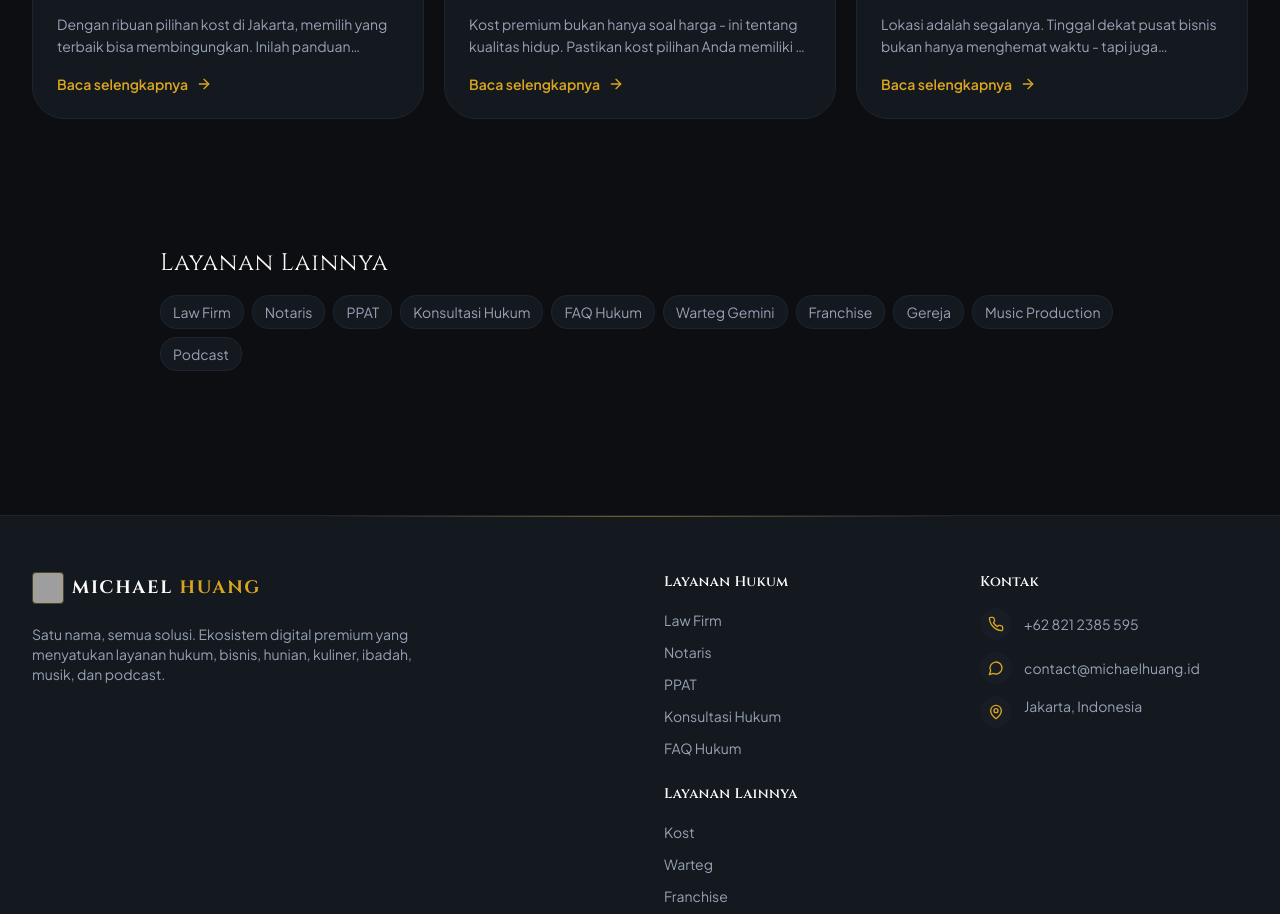
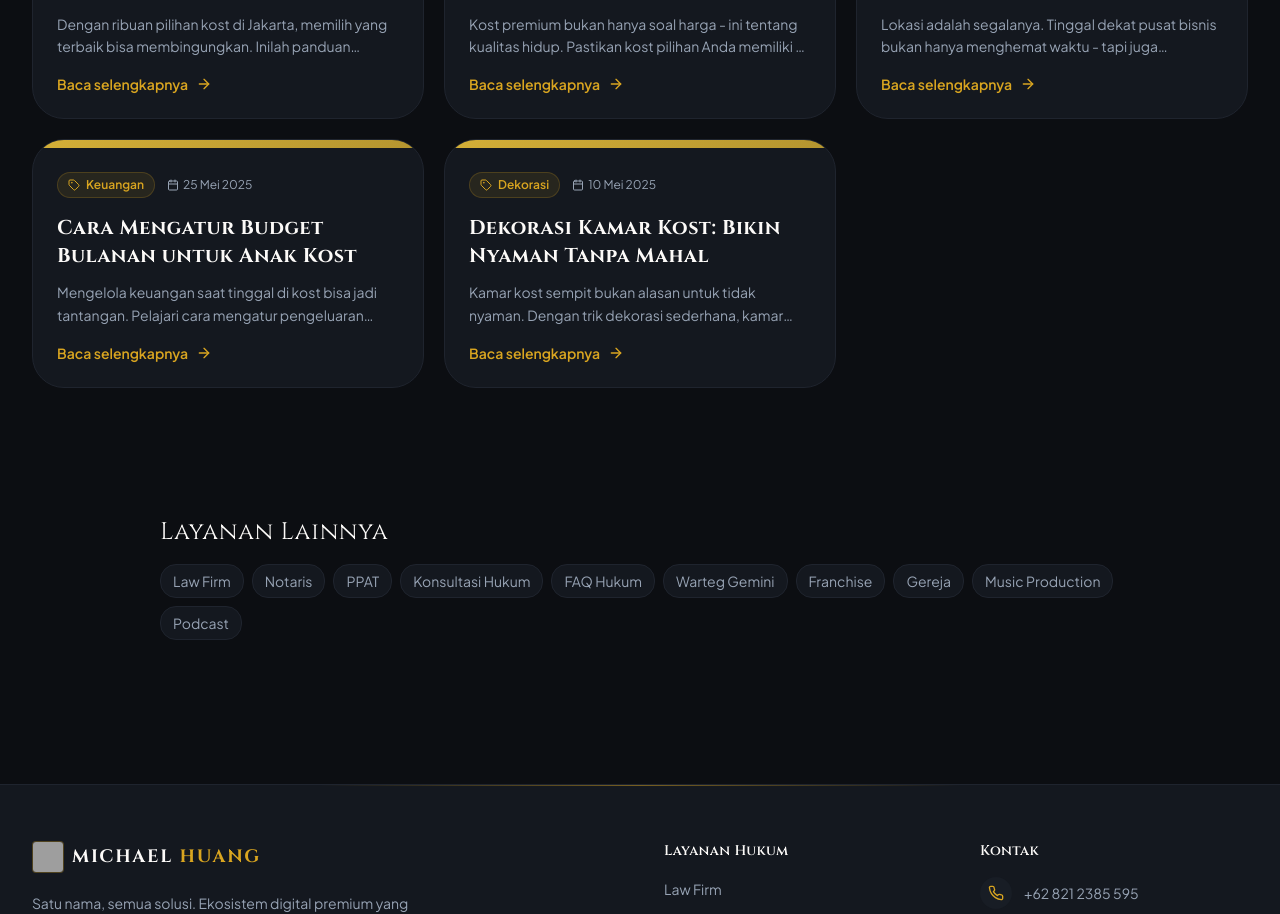
Before and after one commit to StevieAdrian/michael-huang, a Next.js app: page /kost-gemini-koolkost in a window 1280 px wide. Shown: the part 3180-4094 px from the top of the page. Built offline with nearby package versions, Linux system fonts and the light colour scheme; no server answers; grey boxes are pictures that could not be loaded.

Commit message:
feat: add kost articles

```diff
--- a/src/app/constants/kost-articles.ts
+++ b/src/app/constants/kost-articles.ts
@@ -28,6 +28,24 @@ export const kostArticles: Article[] = [
     date: "8 Feb 2025",
     category: "Gaya Hidup",
     slug: "keuntungan-kost-pusat-bisnis",
+  },
+  {
+    id: "4",
+    title: "Cara Mengatur Budget Bulanan untuk Anak Kost",
+    excerpt:
+      "Mengelola keuangan saat tinggal di kost bisa jadi tantangan. Pelajari cara mengatur pengeluaran bulanan agar tetap hemat tanpa mengorbankan kenyamanan.",
+    date: "25 Mei 2025",
+    category: "Keuangan",
+    slug: "budget-bulanan-anak-kost",
+  },
+  {
+    id: "5",
+    title: "Dekorasi Kamar Kost: Bikin Nyaman Tanpa Mahal",
+    excerpt:
+      "Kamar kost sempit bukan alasan untuk tidak nyaman. Dengan trik dekorasi sederhana, kamar Anda bisa terasa lebih luas, rapi, dan estetik.",
+    date: "10 Mei 2025",
+    category: "Dekorasi",
+    slug: "dekorasi-kamar-kost-nyaman",
   },
 ];
 
@@ -152,4 +170,132 @@ export const kostArticleDetails: Record<string, ArticleDetail> = {
     ],
     tags: ["Lokasi", "Pusat Bisnis", "Produktivitas", "Kost"],
   },
+  "budget-bulanan-anak-kost": {
+    slug: "budget-bulanan-anak-kost",
+    category: "Keuangan",
+    readTime: "7 menit",
+    date: "25 Mei 2025",
+    title: "Cara Mengatur Budget Bulanan untuk Anak Kost",
+    subtitle:
+      "Tinggal di kost artinya Anda harus mandiri mengatur keuangan. Dengan perencanaan yang tepat, Anda bisa hidup nyaman tanpa kehabisan uang di akhir bulan.",
+    author: {
+      name: "Tim Hunian Dr. Michael, S.H., S.T., M.Kn., M.Th., Ph.D.",
+      role: "Property Advisor",
+    },
+    content: [
+      {
+        type: "paragraph",
+        text: "Salah satu tantangan terbesar bagi penghuni kost, terutama mahasiswa dan pekerja muda, adalah mengelola keuangan bulanan. Tanpa perencanaan yang matang, pengeluaran bisa membengkak dan mengganggu kenyamanan hidup sehari-hari.",
+      },
+      {
+        type: "heading",
+        text: "Langkah-Langkah Mengatur Budget",
+      },
+      {
+        type: "list",
+        items: [
+          "Catat semua pemasukan bulanan Anda — gaji, uang saku, atau pendapatan freelance.",
+          "Pisahkan pengeluaran tetap (sewa kost, listrik, internet) dan pengeluaran variabel (makan, transportasi, hiburan).",
+          "Terapkan aturan 50/30/20: 50% kebutuhan, 30% keinginan, 20% tabungan.",
+          "Gunakan aplikasi pencatat keuangan untuk memantau pengeluaran harian.",
+          "Siapkan dana darurat minimal 1 bulan biaya hidup.",
+        ],
+      },
+      {
+        type: "heading",
+        text: "Tips Hemat Saat Tinggal di Kost",
+      },
+      {
+        type: "list",
+        items: [
+          "Masak sendiri — investasikan rice cooker atau kompor listrik kecil untuk menghemat biaya makan.",
+          "Manfaatkan promo dan diskon dari aplikasi pesan makanan secara bijak.",
+          "Cuci pakaian sendiri jika kost menyediakan mesin cuci bersama.",
+          "Gabung iuran internet atau streaming dengan teman satu kost.",
+          "Batasi pengeluaran hiburan dengan menentukan anggaran maksimal per minggu.",
+        ],
+      },
+      {
+        type: "quote",
+        text: "Hemat bukan berarti pelit. Hemat adalah seni mengelola uang agar setiap rupiah memberikan nilai terbaik untuk kualitas hidup Anda.",
+      },
+      {
+        type: "heading",
+        text: "Kapan Harus Pindah Kost?",
+      },
+      {
+        type: "paragraph",
+        text: "Jika biaya kost Anda menghabiskan lebih dari 30-35% total pemasukan bulanan, pertimbangkan untuk mencari alternatif yang lebih terjangkau. Kost yang terlalu mahal akan membuat pos pengeluaran lain menjadi terlalu ketat dan mengorbankan kualitas hidup.",
+      },
+      {
+        type: "paragraph",
+        text: "Kost Gemini menawarkan hunian nyaman dengan harga transparan — tanpa biaya tersembunyi. Hubungi kami untuk informasi kamar yang tersedia.",
+      },
+    ],
+    tags: ["Keuangan", "Budget", "Anak Kost", "Tips Hemat"],
+  },
+  "dekorasi-kamar-kost-nyaman": {
+    slug: "dekorasi-kamar-kost-nyaman",
+    category: "Dekorasi",
+    readTime: "6 menit",
+    date: "10 Mei 2025",
+    title: "Dekorasi Kamar Kost: Bikin Nyaman Tanpa Mahal",
+    subtitle:
+      "Kamar kost yang ditata dengan baik bisa meningkatkan mood dan produktivitas. Simak tips dekorasi sederhana yang bisa Anda terapkan hari ini.",
+    author: {
+      name: "Tim Hunian Dr. Michael, S.H., S.T., M.Kn., M.Th., Ph.D.",
+      role: "Resident Experience",
+    },
+    content: [
+      {
+        type: "paragraph",
+        text: "Kamar kost biasanya berukuran terbatas, tapi bukan berarti tidak bisa nyaman dan estetik. Dengan sedikit kreativitas dan budget yang wajar, Anda bisa mengubah kamar kost menjadi ruang yang menyenangkan untuk istirahat dan bekerja.",
+      },
+      {
+        type: "heading",
+        text: "Prinsip Dasar Dekorasi Kamar Kost",
+      },
+      {
+        type: "list",
+        items: [
+          "Pilih warna terang dan netral — warna putih, krem, atau pastel membuat ruangan terasa lebih luas.",
+          "Manfaatkan vertikal — gunakan rak dinding, hook, dan organizer gantung untuk menghemat lantai.",
+          "Less is more — hindari menumpuk barang. Simpan hanya yang benar-benar digunakan.",
+          "Pencahayaan yang tepat — tambahkan lampu meja atau LED strip untuk suasana yang lebih hangat.",
+        ],
+      },
+      {
+        type: "heading",
+        text: "Ide Dekorasi Budget-Friendly",
+      },
+      {
+        type: "list",
+        items: [
+          "Pasang fairy light atau LED strip di sekitar tempat tidur atau meja belajar untuk ambient lighting.",
+          "Gunakan tanaman hias kecil (sukulen, pothos) untuk mempercantik dan menyegarkan udara.",
+          "Tata buku dan barang koleksi di rak minimalis sebagai elemen dekoratif.",
+          "Gunakan karpet kecil atau rug di samping tempat tidur untuk sentuhan hangat.",
+          "Tambahkan cermin — cermin memberi ilusi ruangan yang lebih besar dan terang.",
+          "Pasang poster, foto, atau artwork dengan frame sederhana di dinding.",
+        ],
+      },
+      {
+        type: "heading",
+        text: "Zona dalam Kamar Kost",
+      },
+      {
+        type: "paragraph",
+        text: "Meskipun ruangnya terbatas, coba bagi kamar Anda menjadi 'zona' yang berbeda: zona tidur, zona kerja/belajar, dan zona penyimpanan. Pemisahan fungsi ini membantu otak Anda membedakan waktu istirahat dan waktu produktif, sehingga kualitas tidur dan fokus kerja sama-sama meningkat.",
+      },
+      {
+        type: "quote",
+        text: "Kamar yang rapi dan tertata adalah investasi untuk kesehatan mental. Lingkungan fisik Anda mempengaruhi cara Anda berpikir dan merasa.",
+      },
+      {
+        type: "paragraph",
+        text: "Kamar-kamar di Kost Gemini dirancang dengan layout yang efisien dan pencahayaan alami yang baik, sehingga Anda punya fondasi yang sempurna untuk mendekorasi sesuai selera. Kunjungi kami untuk melihat unit yang tersedia.",
+      },
+    ],
+    tags: ["Dekorasi", "Kamar Kost", "Interior", "Budget"],
+  },
 };
--- /dev/null
+++ b/src/app/kost-gemini-koolkost/artikel/page.tsx
@@ -0,0 +1,23 @@
+import type { Metadata } from "next";
+import { AllArticlesPage } from "@/shared/components/all-articles-page";
+import { kostArticles } from "@/app/constants/kost-articles";
+
+export const metadata: Metadata = {
+  title: "Semua Artikel Kost & Hunian | Michael Huang",
+  description:
+    "Kumpulan artikel seputar tips hunian, kost nyaman, dan panduan memilih tempat tinggal.",
+};
+
+export default function KostAllArticlesPage() {
+  return (
+    <AllArticlesPage
+      articles={kostArticles}
+      basePath="/kost-gemini-koolkost"
+      title="Semua Artikel Seputar Hunian"
+      description="Tips hunian, panduan memilih kost, dan informasi seputar tempat tinggal nyaman."
+      breadcrumbLabel="Kost"
+      backLabel="Kembali ke Kost"
+      sectionLabel="Kost & Hunian"
+    />
+  );
+}
```
